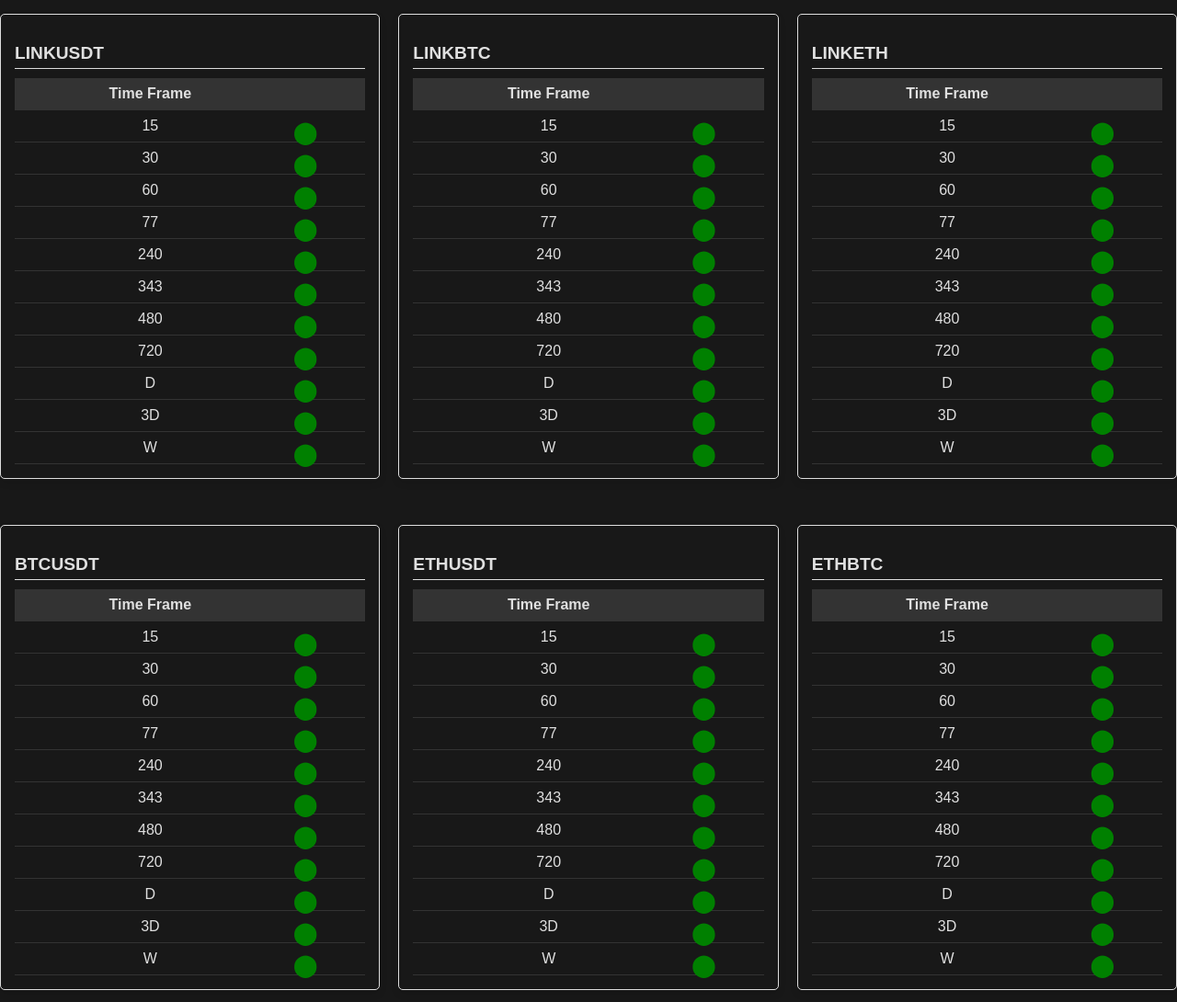
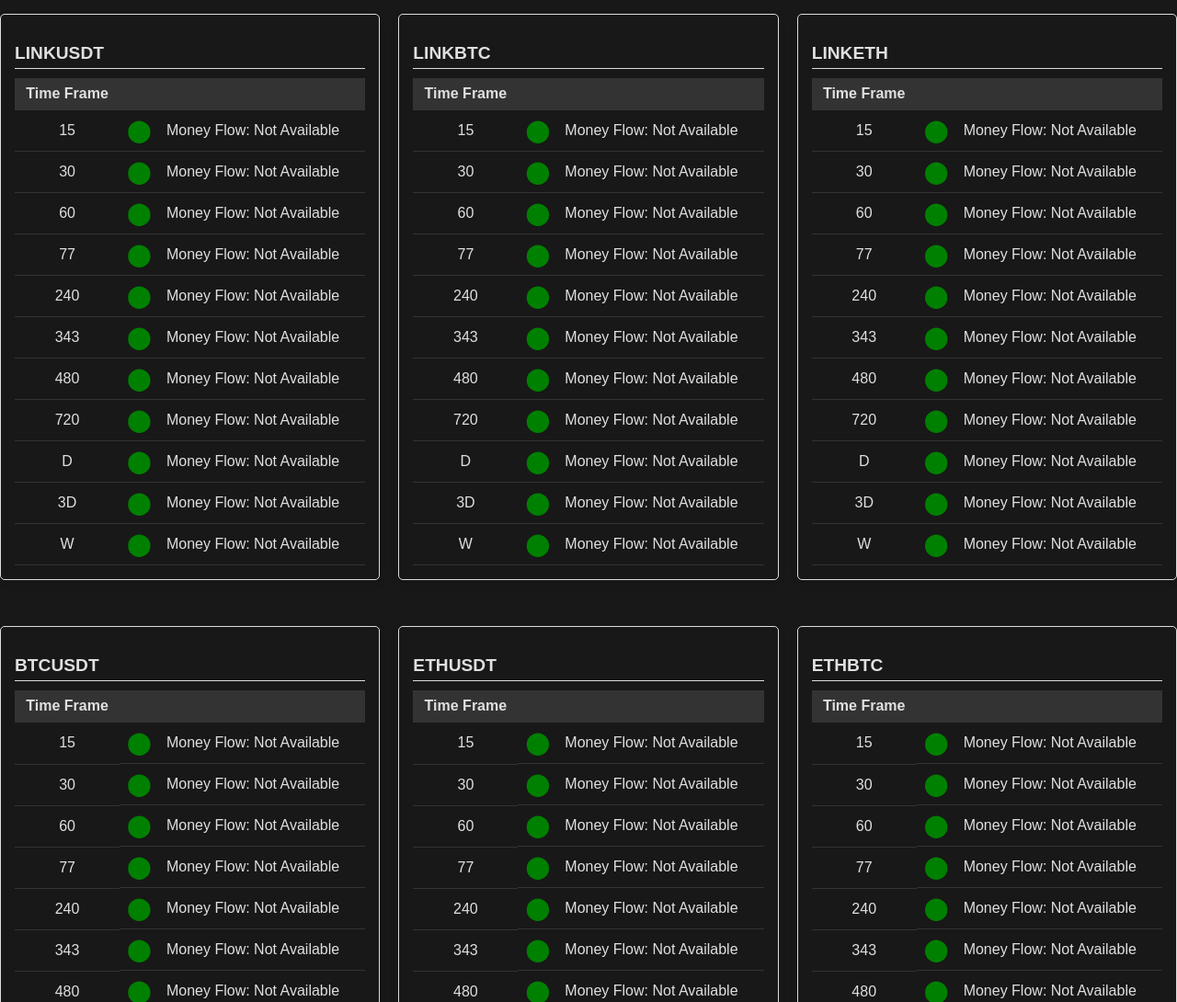
Before and after one commit to spoon2eric/tvstrats, a Flask app: page /dots in a window 1280 px wide. Shown: the part 162-1252 px from the top of the page at 92% size. Run offline with Flask 3, Linux system fonts and the light colour scheme; tables that the repository leaves empty hold one stand-in row (values such as "Sample post"); a database or web service that is not in the repository returns one stand-in record (values such as "Sample title").

Commit message:
Added Money Flow to dots.html

```diff
--- a/main.py
+++ b/main.py
@@ -148,10 +148,11 @@
 
 @app.route('/dots')
 def dots():
+    money_flows = {}
     try:
         # 1. Get the tickers from dot_tickers.txt file using the function
         dot_tickers = get_all_dot_tickers_from_file()
-        print("Read tickers from dot_tickers.txt:", dot_tickers)
+        #print("Read tickers from dot_tickers.txt:", dot_tickers)
 
         results = []
 
@@ -164,18 +165,25 @@
                                                                           {"$ne": "null"}}, {"Blue Wave Crossing Down": {"$ne": "null"}}]},
                     sort=[('TV Time', -1)]
                 )
-            #Debug statement
-            #print("record for", ticker, time_frame, ":", record)
 
-            if not record:
-                continue
+                if not record:
+                    continue
 
-            if record['Blue Wave Crossing UP'] != "null":
-                dot_color = 'green'
-            else:  # If UP is null, then DOWN should be not-null
-                dot_color = 'red'
+                if record['Blue Wave Crossing UP'] != "null":
+                    dot_color = 'green'
+                else:  # If UP is null, then DOWN should be not-null
+                    dot_color = 'red'
 
-            results.append((ticker, time_frame, dot_color))
+                results.append((ticker, time_frame, dot_color))
+
+                # Fetch the most recent "Mny Flow" for each ticker and time frame
+                current_record = db['market_cipher_b'].find_one(
+                    {"Time Frame": time_frame, "ticker": ticker}, sort=[('TV Time', -1)])
+                if current_record and 'Mny Flow' in current_record:
+                    if ticker not in money_flows:
+                        money_flows[ticker] = {}
+                    money_flows[ticker][time_frame] = {
+                        'money_flow': current_record['Mny Flow']}
 
         # Convert results to a nested dictionary for easy use in the template
         grouped_results = {}
@@ -185,12 +193,16 @@
             grouped_results[ticker][time_frame] = dot_color
 
         # 3. Render the dots.html template
-        return render_template('dots.html', grouped_results=grouped_results)
+        return render_template('dots.html', grouped_results=grouped_results, money_flow=money_flows)
 
     except Exception as e:
         # Handle errors and perhaps return a message to the user or log the error
         print(f"An error occurred: {e}")
         return render_template('error.html', error_message=str(e))
+
+@app.errorhandler(500)
+def internal_error(error):
+    return render_template('error.html', error_message=str(error)), 500
 
 
 def process_log_entry(log_entry):
--- a/templates/dots.html
+++ b/templates/dots.html
@@ -116,12 +116,29 @@
             padding-bottom: 5px;
         }
 
+        .results {
+            display: flex;
+            align-items: center;
+            gap: 8px;
+            /* Creates spacing between flex items */
+        }
+
         .dot {
+            display: inline-block;
+            margin-right: 8px;
+            /* Creates spacing after the dot */
+        }
+
+        .money-flow {
+            display: inline-block;
+        }
+
+        /* .dot {
             height: 15px;
             width: 15px;
             border-radius: 50%;
             display: inline-block;
-        }
+        } */
 
         .red {
             background-color: red;
@@ -163,6 +180,15 @@
                         <td>{{ time_frame }}</td>
                         <td class="results">
                             <span class="dot" style="color: {{ dot_color }};">⬤</span> <!-- Dot Color -->
+                            {% if money_flow.get(ticker) and money_flow[ticker].get(time_frame) %}
+                            {% set mf_value = money_flow[ticker][time_frame].money_flow|float %}
+                            <span style="color: {{ 'green' if mf_value > 0 else 'red' }}">
+                                MF: {{ mf_value|round(2) }}
+                            </span>
+                            <br>
+                            {% else %}
+                            Money Flow: Not Available
+                            {% endif %}
                         </td>
                     </tr>
                     {% endfor %}
```
Also changed, not shown: templates/error.html (added, +30 -0 lines).
